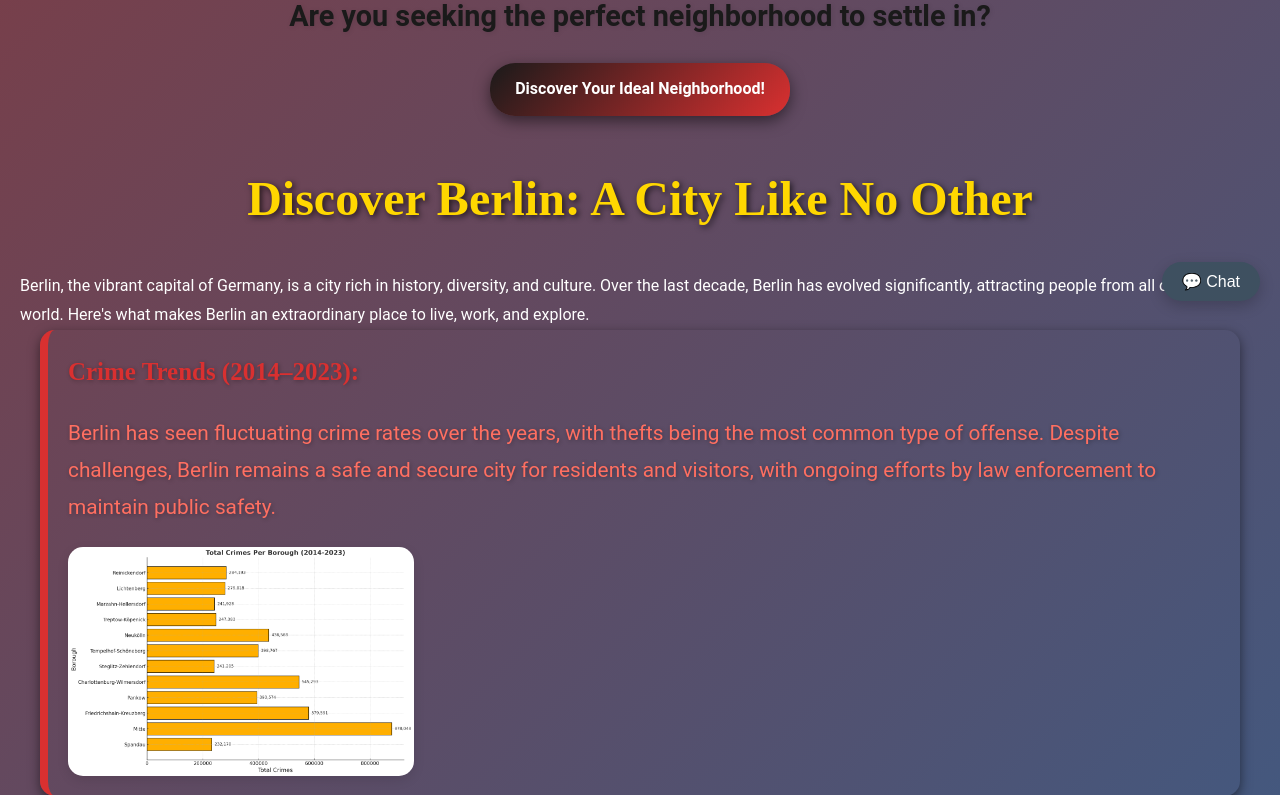
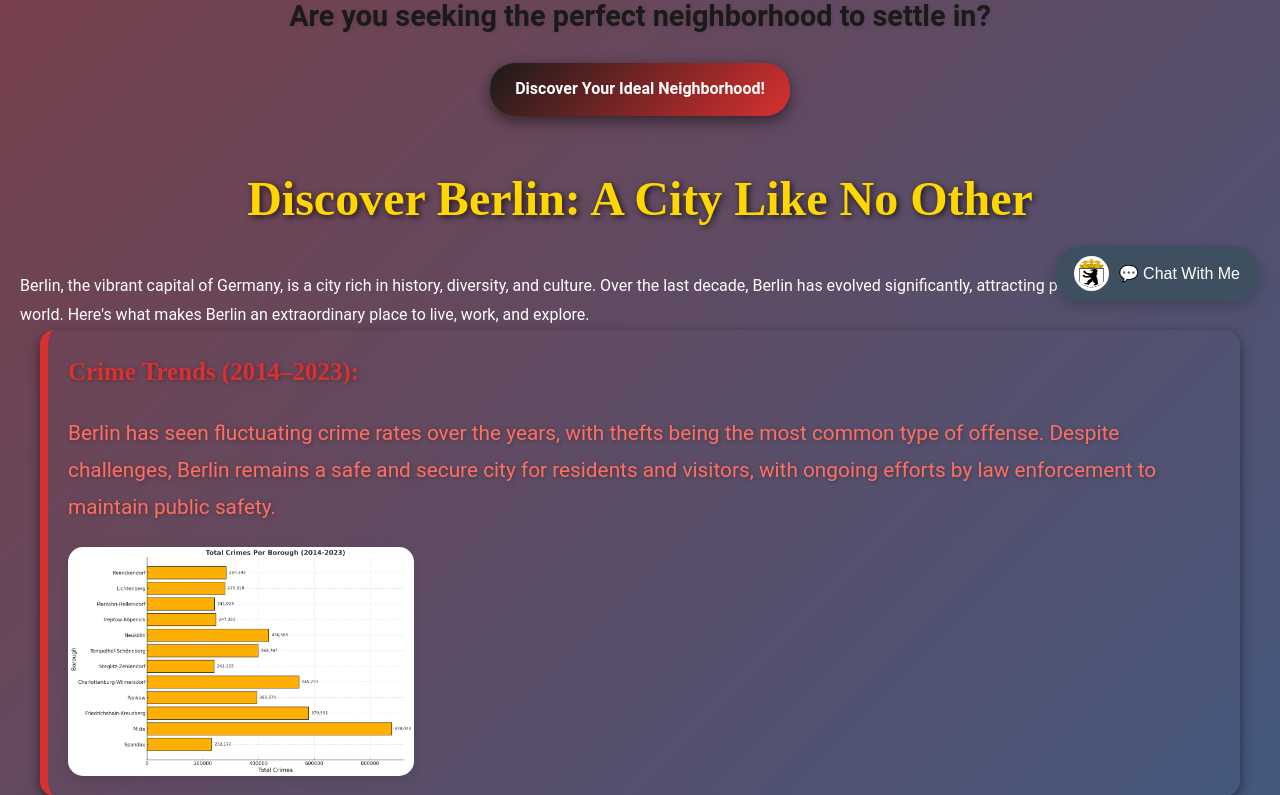
Before and after one commit to moroianu13/Berlin_capstone_project, a Django app: template neighborhoods/templates/neighborhoods/home.html in a window 1280 px wide. Shown: the part 479-1274 px from the top of the page. Run offline with Django 5.2, Linux system fonts and the light colour scheme; the template is opened without the code that fills it, so the values that code supplies are empty.

Commit message:
Rework the chat Icon

```diff
--- a/neighborhoods/templates/neighborhoods/chatbox.html
+++ b/neighborhoods/templates/neighborhoods/chatbox.html
@@ -16,7 +16,12 @@
             <button type="submit">Send</button>
         </form>
     </div>
-    <button id="chat-toggle">💬 Chat</button>
+    <div class="chat-button" id="chat-button">
+        <button id="chat-toggle">
+            <img src="{% static 'images/berlin_bear.png' %}" alt="Berlin Bear Icon"> <!-- Ours de Berlin -->
+            💬 Chat With Me
+        </button>
+    </div>
 
     <script>
         document.addEventListener("DOMContentLoaded", function() {
@@ -30,7 +35,7 @@
             chatToggleButton.innerHTML = '❌ Close Chat';  // Change button text to 'Close Chat'
         } else {
             chatBox.style.display = 'none';
-            chatToggleButton.innerHTML = '💬 Open Chat';  // Change button text back to 'Open Chat'
+            chatToggleButton.innerHTML = '💬 Chat';  // Change button text back to 'Open Chat'
         }
     });
 
@@ -39,7 +44,7 @@
         var chatBox = document.getElementById('chat-box');
         var chatToggleButton = document.getElementById('chat-toggle');
         chatBox.style.display = 'none';
-        chatToggleButton.innerHTML = '💬 Open Chat';  // Ensure button updates when the close button is clicked
+        chatToggleButton.innerHTML = '💬 Chat With Me';  // Ensure button updates when the close button is clicked
     });
 
     // Handle form submission (existing logic)
@@ -77,9 +82,6 @@
         messageInputDom.value = "";  // Clear the input field
     };
 });
-
-
-
     </script>
 </body>
 </html>
--- a/static/css/chatbox.css
+++ b/static/css/chatbox.css
@@ -60,7 +60,6 @@
     transform: scale(1.1);
 }
 
-/* Chat toggle button styles */
 #chat-toggle {
     width: auto;
     position: fixed;
@@ -76,12 +75,25 @@
     z-index: 999;
     box-shadow: 0 5px 15px rgba(0, 0, 0, 0.2);
     transition: transform 0.3s ease, background-color 0.3s ease;
+
+    display: flex; /* Add flexbox to align icon and text */
+    align-items: center; /* Center vertically */
+    gap: 10px; /* Space between icon and text */
 }
 
+/* Add bear image as icon */
+#chat-toggle img {
+    height: 35px; /* Size of icon */
+    width: 35px;
+    border-radius: 50%; /* Optional, for a rounded style */
+    background-color: #fff; /* Optional, set a background colour for the icon */
+    padding: 3px; /* Optional, adds a little internal space */
+}
+
+/* Hover avec icône */
 #chat-toggle:hover {
     background-color: #ff8a85;
     transform: scale(1.1);
-}
 
 /* Close Button Styles */
 .chat-close {
```
Also changed, not shown: static/images/berlin_bear.png (added).
